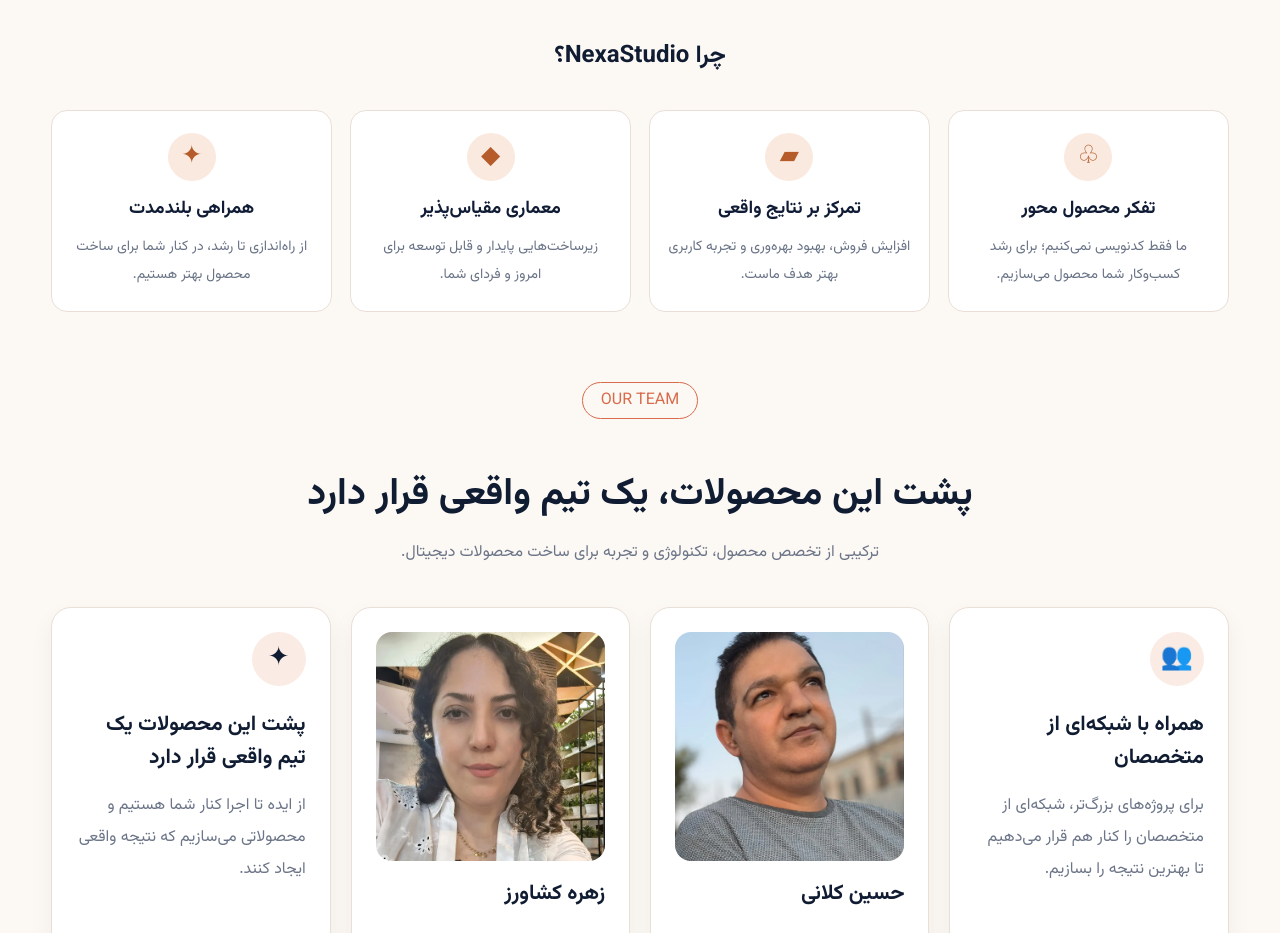
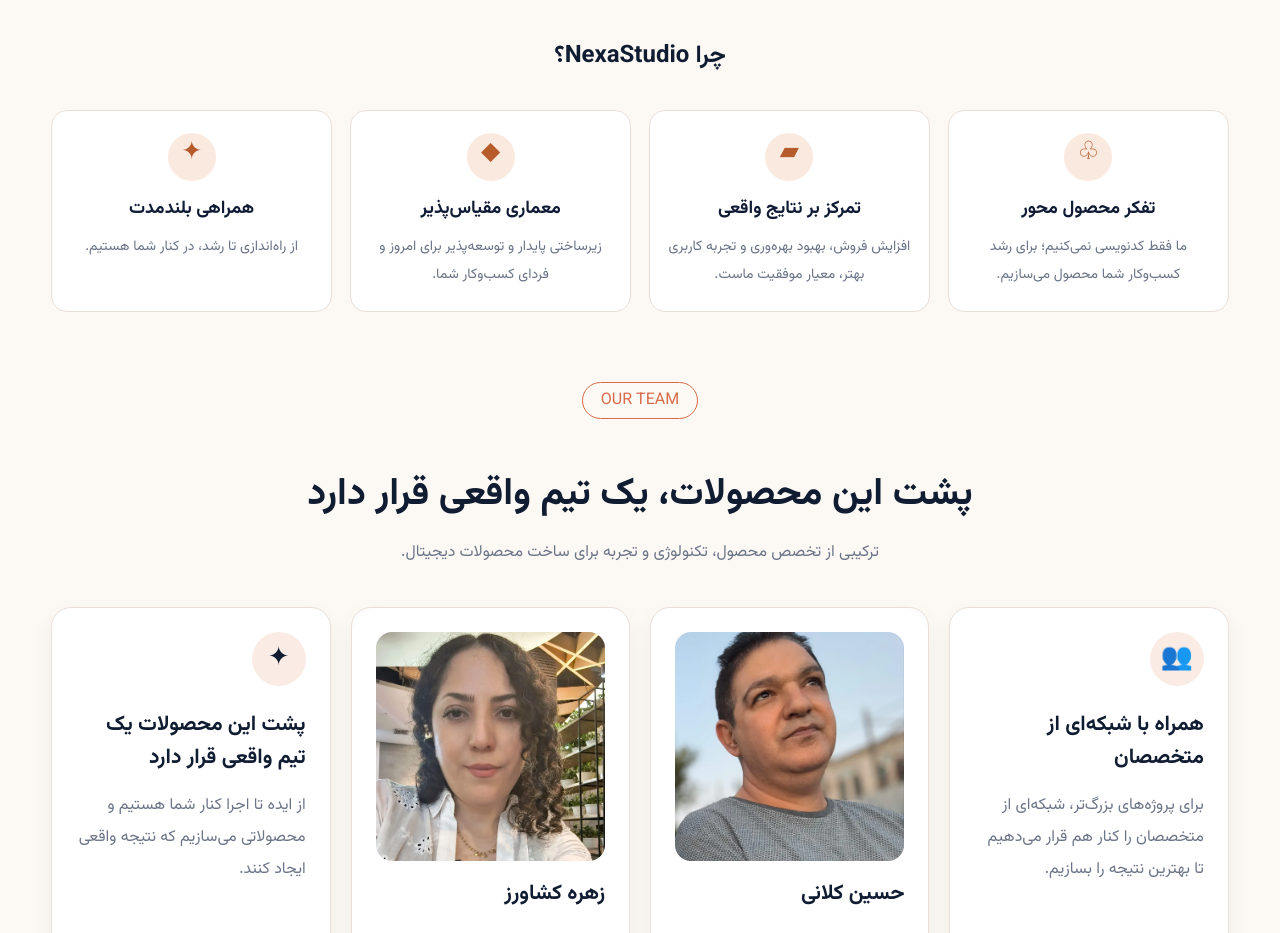
Before and after one commit to zohreksh/smartpilot, a Nuxt app: page / in a window 1280 px wide. Shown: the part 1600-2533 px from the top of the page. Built offline with nearby package versions, Linux system fonts and the light colour scheme.

Commit message:
Update WhyUs cards text to match design

```diff
--- a/components/sections/WhyUsSection.vue
+++ b/components/sections/WhyUsSection.vue
@@ -11,17 +11,17 @@
         <article class="why-card">
           <div class="why-icon">▰</div>
           <h3>تمرکز بر نتایج واقعی</h3>
-          <p>افزایش فروش، بهبود بهره‌وری و تجربه کاربری بهتر هدف ماست.</p>
+          <p>افزایش فروش، بهبود بهره‌وری و تجربه کاربری بهتر، معیار موفقیت ماست.</p>
         </article>
         <article class="why-card">
           <div class="why-icon">◆</div>
           <h3>معماری مقیاس‌پذیر</h3>
-          <p>زیرساخت‌هایی پایدار و قابل توسعه برای امروز و فردای شما.</p>
+          <p>زیرساختی پایدار و توسعه‌پذیر برای امروز و فردای کسب‌وکار شما.</p>
         </article>
         <article class="why-card">
           <div class="why-icon">✦</div>
           <h3>همراهی بلندمدت</h3>
-          <p>از راه‌اندازی تا رشد، در کنار شما برای ساخت محصول بهتر هستیم.</p>
+          <p>از راه‌اندازی تا رشد، در کنار شما هستیم.</p>
         </article>
       </div>
     </div>
@@ -32,7 +32,7 @@
 .why-section{text-align:center;padding:70px 0}
 .why-grid{display:grid;grid-template-columns:repeat(4,1fr);gap:18px;margin-top:35px}
 .why-card{background:#fff;border:1px solid #eadfd7;border-radius:16px;padding:22px 18px;min-height:160px;display:flex;flex-direction:column;align-items:center;justify-content:flex-start;direction:rtl}
-.why-icon{width:48px;height:48px;border-radius:50%;background:#fae9df;color:#b65b2a;display:flex;align-items:center;justify-content:center;font-size:25px;margin-bottom:14px}
+.why-icon{width:48px;height:48px;border-radius:50%;background:#fae9df;color:#b65b2a;display:flex;align-items:flex-start;justify-content:center;font-size:25px;margin-bottom:14px}
 .why-card h3{font-size:18px;margin:0 0 10px;color:#101b35}
 .why-card p{font-size:14px;line-height:2;color:#697386;margin:0}
 @media(max-width:900px){.why-grid{grid-template-columns:repeat(2,1fr)}}
```
